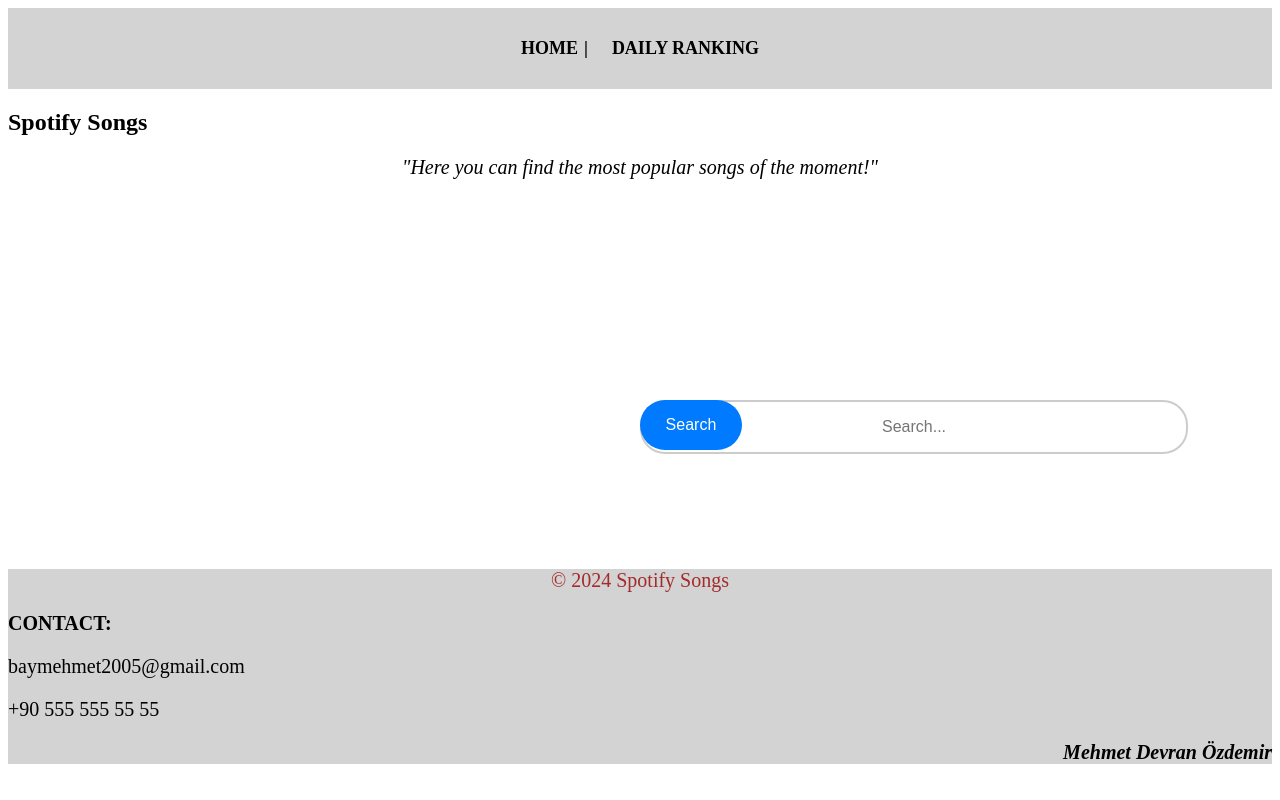
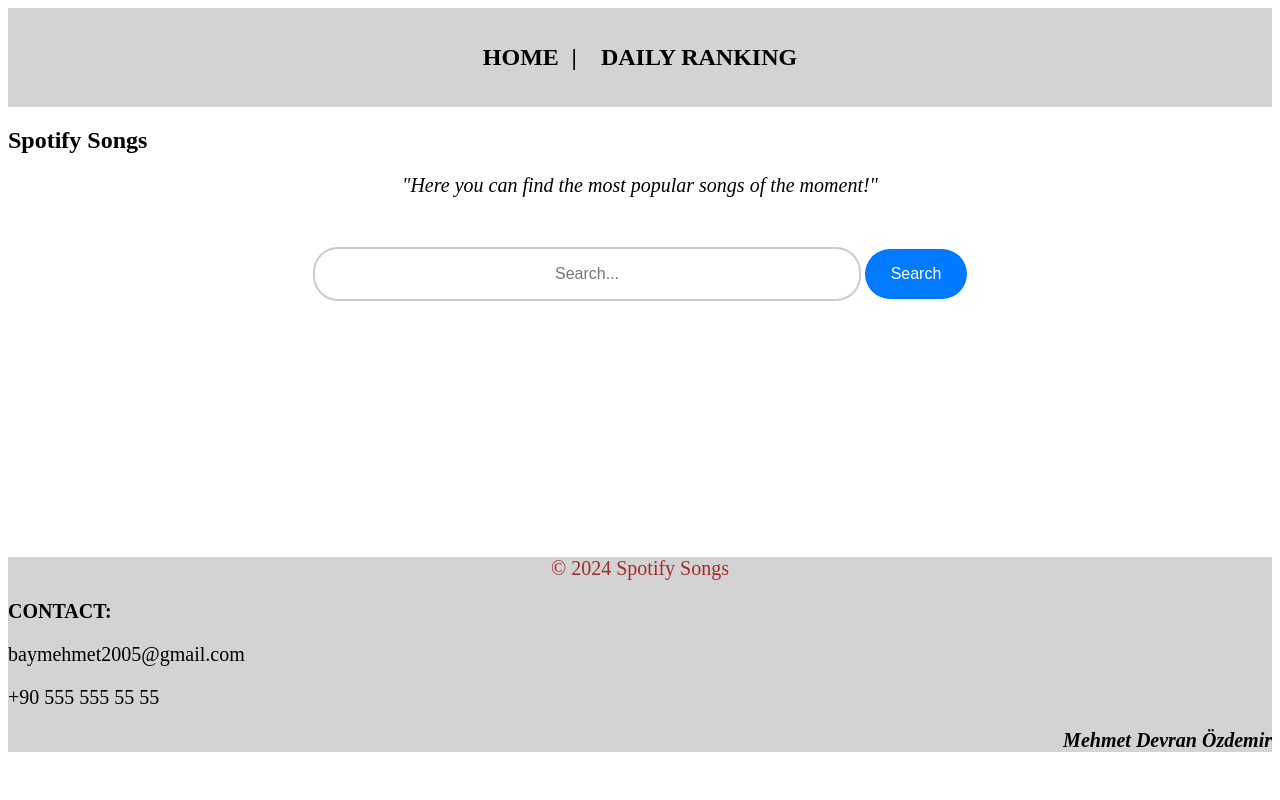
Before and after one commit to iamehmetozdemir/spotify, a plain HTML site: page app/index.html in a window 1280 px wide. Drawn offline with Linux system fonts and the light colour scheme.

Commit message:
delete to absolutes

```diff
--- a/app/style.css
+++ b/app/style.css
@@ -1,13 +1,13 @@
 .top {
     text-align: center;
-    padding: 10px;
+    padding: 2dvh;
     background-color: lightgray;
 }
 
 .top a {
     display: inline-block;
     text-decoration: none;
-    font-size: 18px;
+    font-size: 3dvh;
     font-weight: bold;
     margin: 20px 10px ;
 
@@ -16,7 +16,7 @@
 
 .top a:not(:last-child)::after {
     content: "|";
-    margin-left: 6px;
+    margin-left: 1dvw;
 }
 
 .top a:hover {
@@ -24,14 +24,13 @@
 }
 
 #footer{
-    margin-top: 340px;
+    margin-top: 32dvh;
     background-color: lightgray;
 }
 /* Arama çubuğunu stillendirme */
 .search-bar {
 
     margin: auto;
-    position: absolute;
     left: 50%;
     top: 50%;
     text-align: center;
@@ -53,7 +52,6 @@
 /* Butonu stillendirme */
 .search-button {
     margin: auto;
-    position: absolute;
     left: 50%;
     top: 50%;
     text-align: center;
```
